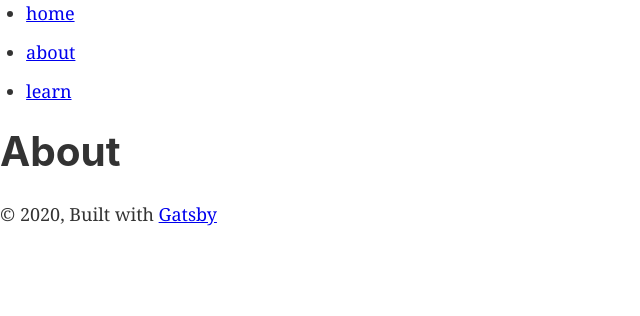
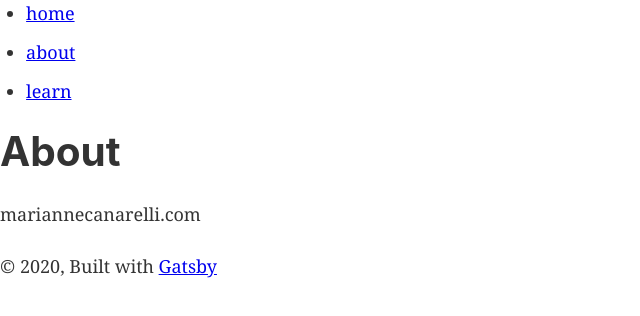
Before and after one commit to fabricegeib/gatsby.fabricegeib.com, a Gatsby site: page /about in a window 1280 px wide. Shown: the whole page, without its empty margins (0-640 px from the left). Built offline with nearby package versions, Linux system fonts and the light colour scheme; Gatsby itself is replaced by a stand-in of ours.

Commit message:
sub-components and props

```diff
--- /dev/null
+++ b/src/components/about/experience.js
@@ -0,0 +1,2 @@
+import React from "react"
+export default props => <p>{props.experienceTitle}</p>
--- a/src/pages/about.js
+++ b/src/pages/about.js
@@ -2,12 +2,14 @@ import React from "react"
 import { Link } from "gatsby"
 
 import Layout from "../components/layout"
+import Experience from "../components/about/experience"
 import SEO from "../components/seo"
 
 const AboutPage = () => (
   <Layout>
     <SEO title="About" />
     <h1>About</h1>
+    <Experience experienceTitle="mariannecanarelli.com" />
   </Layout>
 )
 
```
